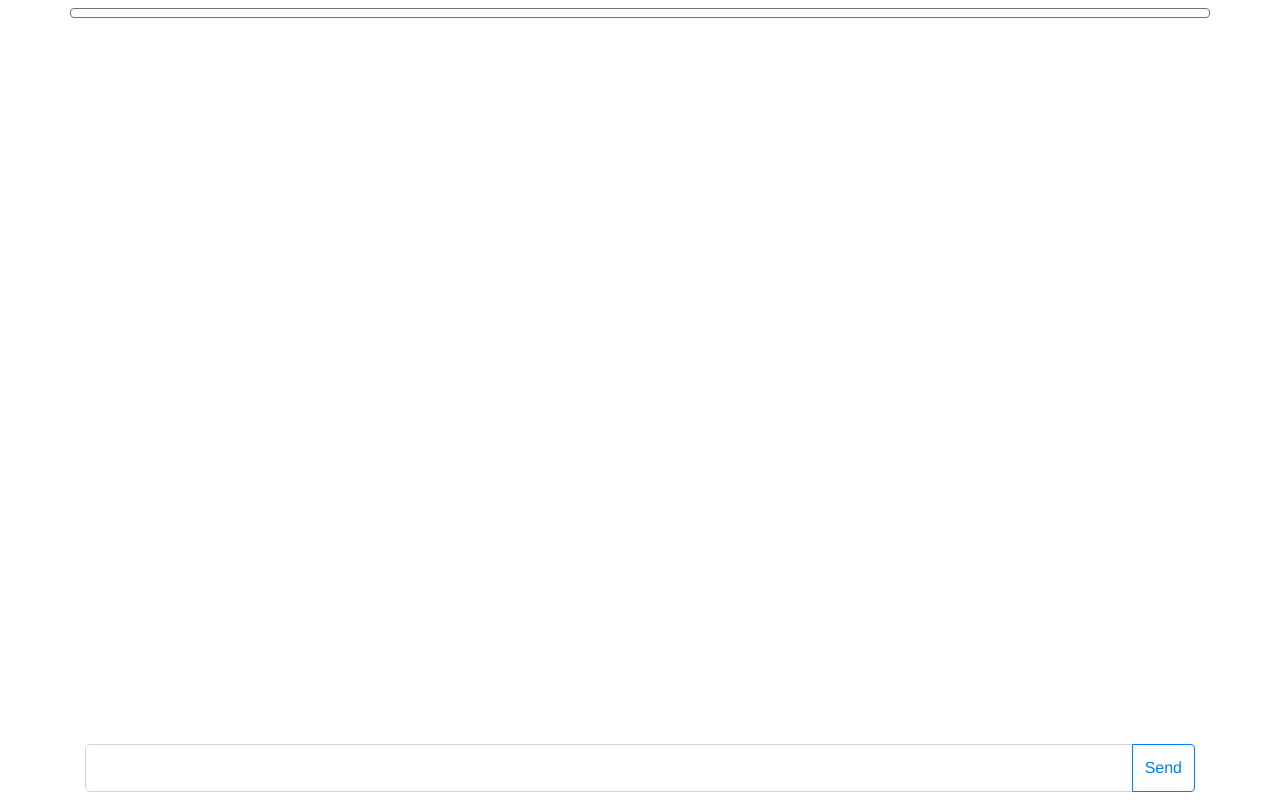
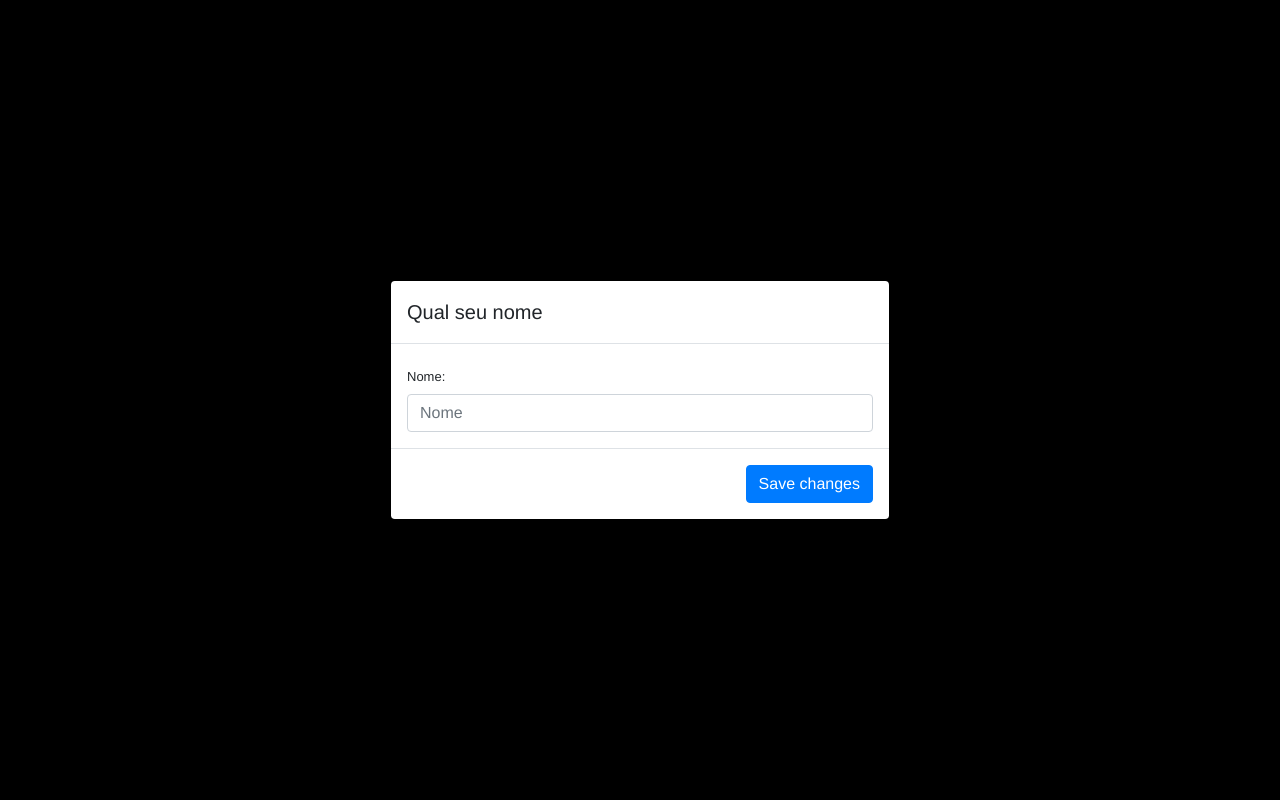
Before and after one commit to filipelperes/Chat, a website: page index.html in a window 1280 px wide. Drawn offline with nearby package versions, Linux system fonts and the light colour scheme; no server answers.

Commit message:
Chat V1.0.2
Adicionado um modal para cadastro do nome do usuário e agora também mostra o tempo que foi enviada a mensagem.

```diff
--- a/index.html
+++ b/index.html
@@ -36,6 +36,24 @@
         </div>
       </form>
     </div>
+    <div class="modal fade" id="myModal" tabindex="-1" role="dialog" aria-labelledby="name" aria-hidden="true" style="background: black">
+      <div class="modal-dialog modal-dialog-centered" role="document">
+        <div class="modal-content">
+          <div class="modal-header">
+            <h5 class="modal-title" id="title">Qual seu nome</h5>
+          </div>
+          <div class="modal-body">
+            <form>
+                <label for="recipient-name" class="col-form-label">Nome:</label>
+                <input type="text" class="form-control" placeholder="Nome" id="inputName">
+            </form>
+          </div>
+          <div class="modal-footer">
+            <button id="btnName"  type="button" class="btn btn-primary">Save changes</button>
+          </div>
+        </div>
+      </div>
+    </div>
     <script src="https://cdnjs.cloudflare.com/ajax/libs/socket.io/2.2.0/socket.io.js"></script>
     <script src="https://code.jquery.com/jquery-3.3.1.slim.min.js" integrity="sha384-q8i/X+965DzO0rT7abK41JStQIAqVgRVzpbzo5smXKp4YfRvH+8abtTE1Pi6jizo" crossorigin="anonymous"></script>
     <script src="https://cdnjs.cloudflare.com/ajax/libs/popper.js/1.14.7/umd/popper.min.js" integrity="sha384-UO2eT0CpHqdSJQ6hJty5KVphtPhzWj9WO1clHTMGa3JDZwrnQq4sF86dIHNDz0W1" crossorigin="anonymous"></script>
@@ -43,11 +61,27 @@
     <script>
       $(function () {
         var socket = io();
+        var name = '';
+
+        $('#myModal').modal({
+          backdrop: 'static',
+          keyboard: false,
+          focus: false,
+          show: true
+        });
+
+        $('#btnName').on('click', function (event) {
+          name = $('#inputName').val();
+          socket.emit('addPerson', name)
+          $('#myModal').modal('hide');
+        })
+
         $('form').submit(function(){
-          socket.emit('chat message', $('#m').val());
+          socket.emit('chat message', $('#m').val(), name);
           $('#m').val('');
           return false;
         });
+
         //Evento ativo quando alguém sai do chat
         socket.on('close person', function(){
           $('#notify').append($('<h1>').text('Uma pessoa saiu da sala'));
```
